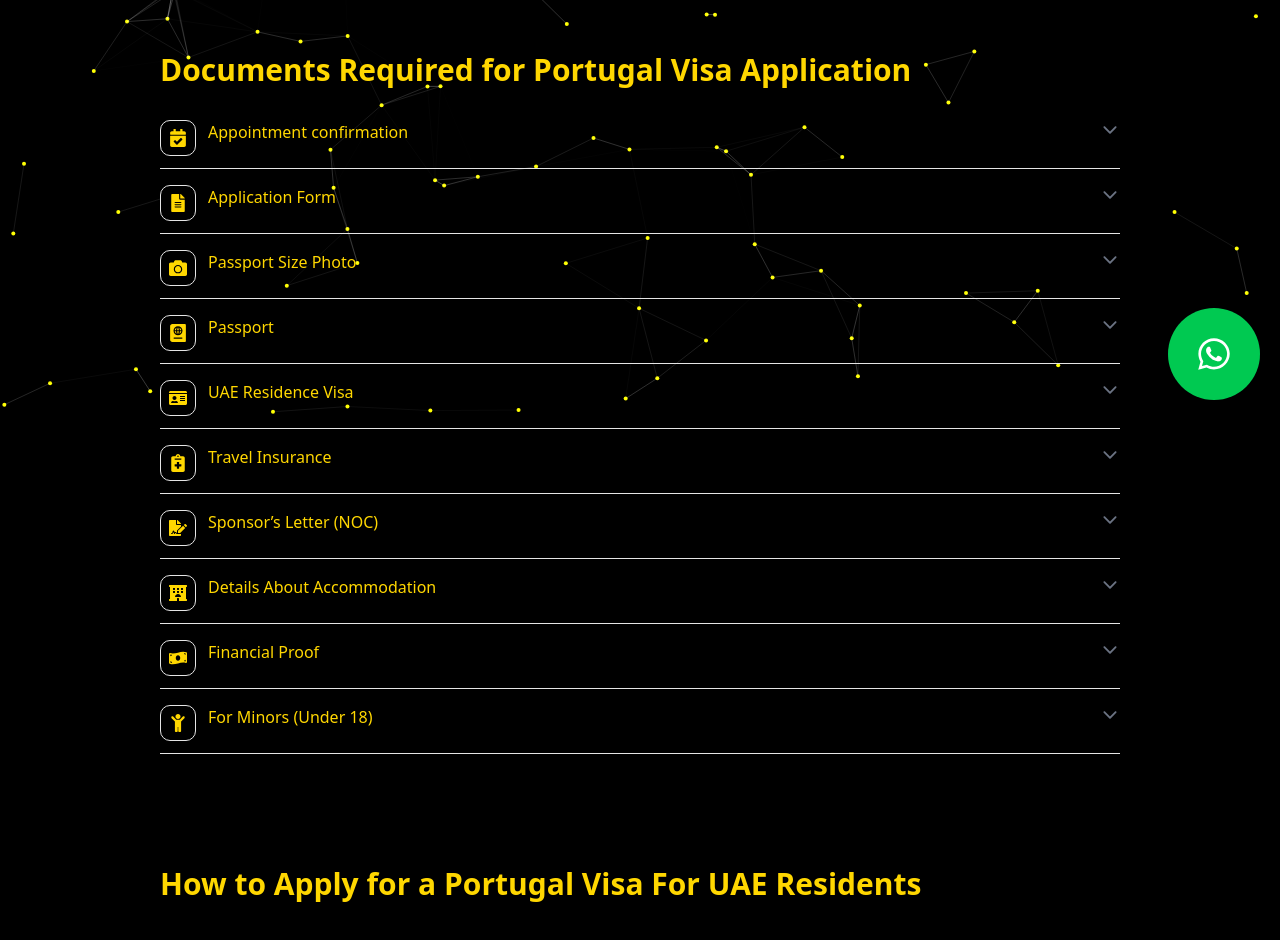
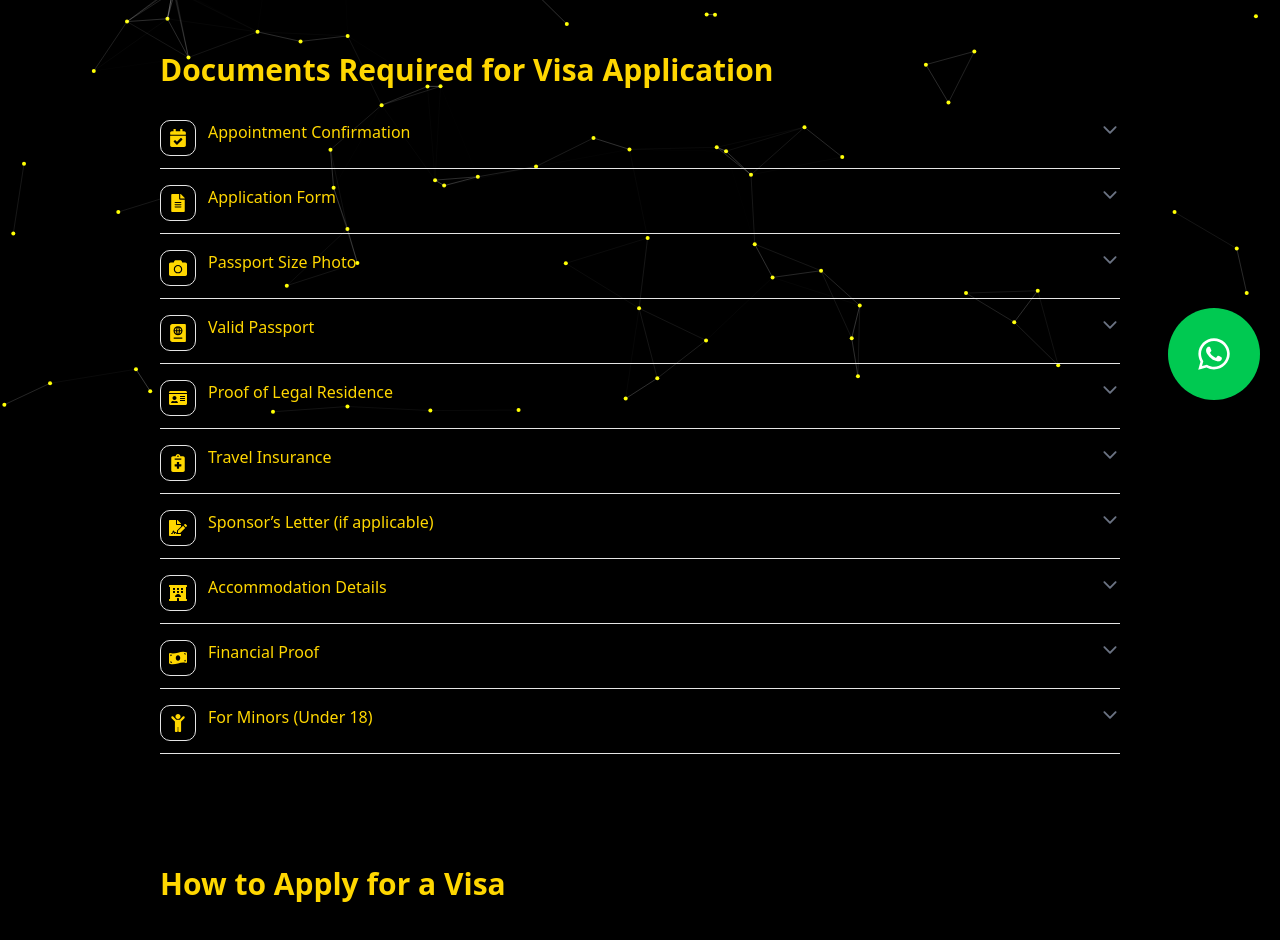
Before and after one commit to Ibrahim-Develops/the-visa-city, a Next.js app in the folder Frontend/: page /displayvisa/1 in a window 1280 px wide. Shown: the part 380-1320 px from the top of the page. Built offline with nearby package versions, Linux system fonts and the light colour scheme; no server answers.

Commit message:
text edit

```diff
--- a/Frontend/components/VisaDocuments.tsx
+++ b/Frontend/components/VisaDocuments.tsx
@@ -5,16 +5,16 @@ import { FaCalendarCheck, FaFileAlt, FaCamera, FaPassport, FaIdCard, FaNotesMedi
 import { IoIosArrowDown, IoIosArrowUp } from 'react-icons/io';
 
 const documents = [
-  { icon: <FaCalendarCheck />, title: "Appointment confirmation", content: "You must bring your appointment slip printed or digital." },
-  { icon: <FaFileAlt />, title: "Application Form", content: "Fill out the Schengen visa application form completely." },
-  { icon: <FaCamera />, title: "Passport Size Photo", content: "Provide a recent passport-sized photo (white background)." },
-  { icon: <FaPassport />, title: "Passport", content: "Passport must be valid for at least 6 months with 2 blank pages." },
-  { icon: <FaIdCard />, title: "UAE Residence Visa", content: "A valid UAE residence visa with at least 3 months validity." },
-  { icon: <FaNotesMedical />, title: "Travel Insurance", content: "Insurance must cover €30,000 for medical emergencies." },
-  { icon: <FaFileSignature />, title: "Sponsor’s Letter (NOC)", content: "If sponsored, submit a NOC from your employer/sponsor." },
-  { icon: <FaHotel />, title: "Details About Accommodation", content: "Provide hotel bookings or a confirmed invitation letter." },
-  { icon: <FaMoneyBillWave />, title: "Financial Proof", content: "Include 3 months bank statement showing sufficient funds." },
-  { icon: <FaChild />, title: "For Minors (Under 18)", content: "Birth certificate and consent letter from parents are required." },
+  { icon: <FaCalendarCheck />, title: "Appointment Confirmation", content: "You must bring your appointment slip (printed or digital)." },
+  { icon: <FaFileAlt />, title: "Application Form", content: "Fill out the visa application form completely and accurately." },
+  { icon: <FaCamera />, title: "Passport Size Photo", content: "Provide a recent passport-sized photo with a plain background." },
+  { icon: <FaPassport />, title: "Valid Passport", content: "Passport should be valid for the required duration with empty pages." },
+  { icon: <FaIdCard />, title: "Proof of Legal Residence", content: "Submit proof of your residence permit or national ID if applicable." },
+  { icon: <FaNotesMedical />, title: "Travel Insurance", content: "Insurance should cover emergencies and medical expenses during your trip." },
+  { icon: <FaFileSignature />, title: "Sponsor’s Letter (if applicable)", content: "If sponsored, provide a letter of no objection or sponsorship confirmation." },
+  { icon: <FaHotel />, title: "Accommodation Details", content: "Include hotel bookings or an invitation letter from the host." },
+  { icon: <FaMoneyBillWave />, title: "Financial Proof", content: "Provide recent bank statements or financial documents showing sufficient funds." },
+  { icon: <FaChild />, title: "For Minors (Under 18)", content: "Submit birth certificate and consent letter signed by parents/guardians." },
 ];
 
 const VisaDocuments = () => {
@@ -27,7 +27,7 @@ const VisaDocuments = () => {
   return (
     <div className="px-4 sm:px-6 md:px-10 lg:px-20 py-12 sm:py-16">
       <h2 className="text-xl sm:text-2xl md:text-3xl font-bold mb-8 text-[#FFD700]">
-        Documents Required for Portugal Visa Application
+        Documents Required for Visa Application
       </h2>
 
       <div className="space-y-4">
--- a/Frontend/components/VisaSteps.tsx
+++ b/Frontend/components/VisaSteps.tsx
@@ -14,27 +14,27 @@ const steps = [
   {
     icon: <FaFileAlt />,
     title: "Gather Documents",
-    description: "Collect all required documents like passport, photos, application form, travel insurance, and accommodation proof.",
+    description: "Collect all required documents such as passport, photos, application form, travel insurance, and accommodation proof.",
   },
   {
     icon: <FaCalendarCheck />,
     title: "Book an Appointment",
-    description: "Schedule your visa appointment online through the official consulate or visa center.",
+    description: "Schedule your visa appointment online through the official embassy, consulate, or visa center.",
   },
   {
     icon: <FaWpforms />,
     title: "Fill Out the Application",
-    description: "Carefully complete the Schengen visa form and ensure all information is accurate.",
+    description: "Complete the visa application form carefully and ensure all information is accurate.",
   },
   {
     icon: <FaUserClock />,
     title: "Attend the Appointment",
-    description: "Reach the visa center on time with all original documents and attend the biometric appointment.",
+    description: "Visit the visa center on time with all original documents and attend your biometric appointment if required.",
   },
   {
     icon: <FaMoneyBillAlt />,
     title: "Pay the Visa Fee",
-    description: "Visa fee can be paid at the center or online, depending on the provider. Keep the receipt for proof.",
+    description: "Pay the applicable visa fee at the center or online (depending on the provider) and keep the receipt for proof.",
   },
 ];
 
@@ -48,7 +48,7 @@ const VisaSteps = () => {
   return (
     <div className="px-4 sm:px-6 md:px-10 lg:px-20 py-12">
       <h2 className="text-xl sm:text-2xl md:text-3xl font-bold mb-10 text-[#FFD700]">
-        How to Apply for a Portugal Visa For UAE Residents
+        How to Apply for a Visa
       </h2>
 
       <div className="relative">
@@ -98,7 +98,7 @@ const VisaSteps = () => {
         >
           <path strokeLinecap="round" strokeLinejoin="round" d="M13 16h-1v-4h-1m1-4h.01M12 20a8 8 0 100-16 8 8 0 000 16z" />
         </svg>
-        <span>All dates are estimated and may vary depending on the applicant.</span>
+        <span>Processing times and requirements may vary depending on the applicant.</span>
       </div>
     </div>
   );
```
